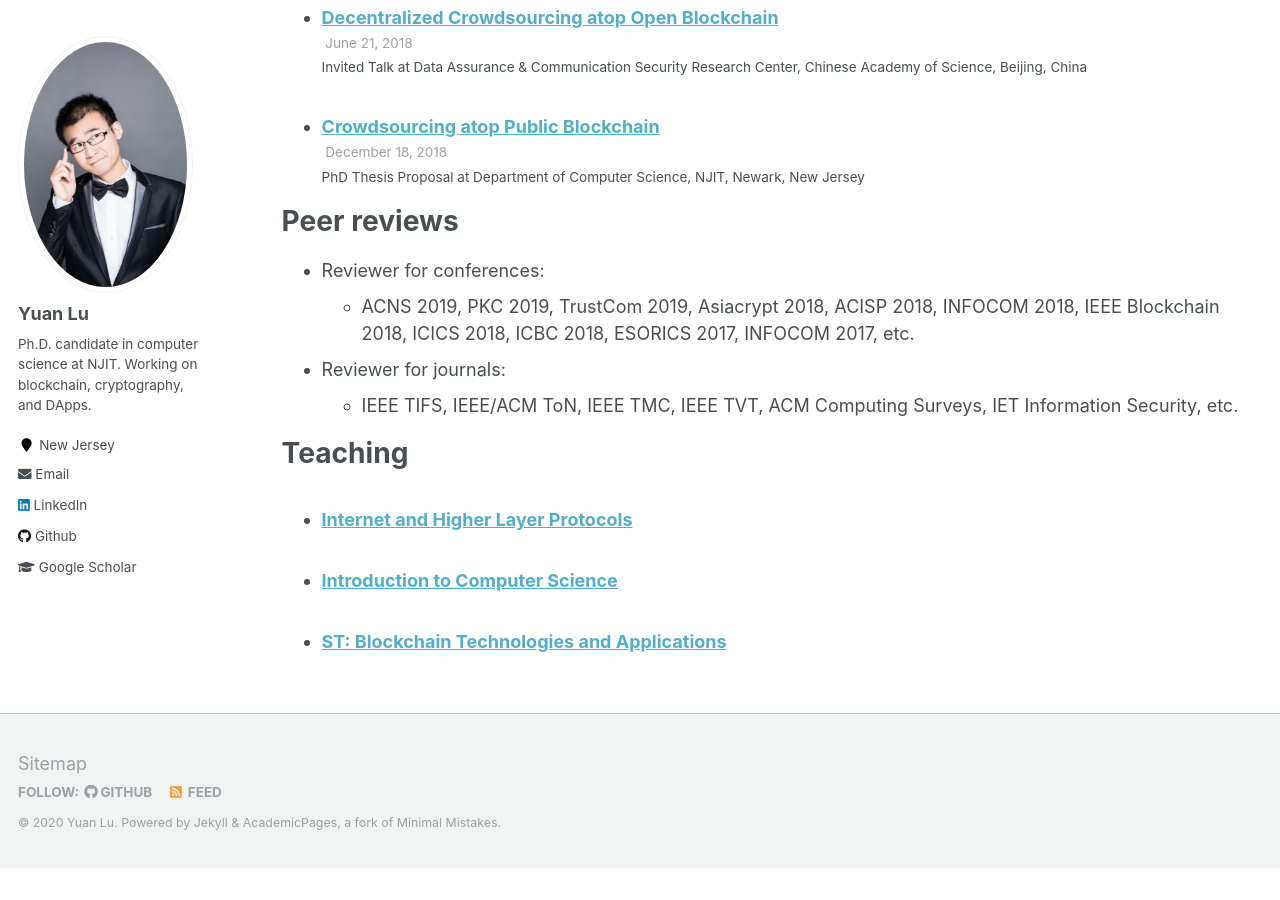
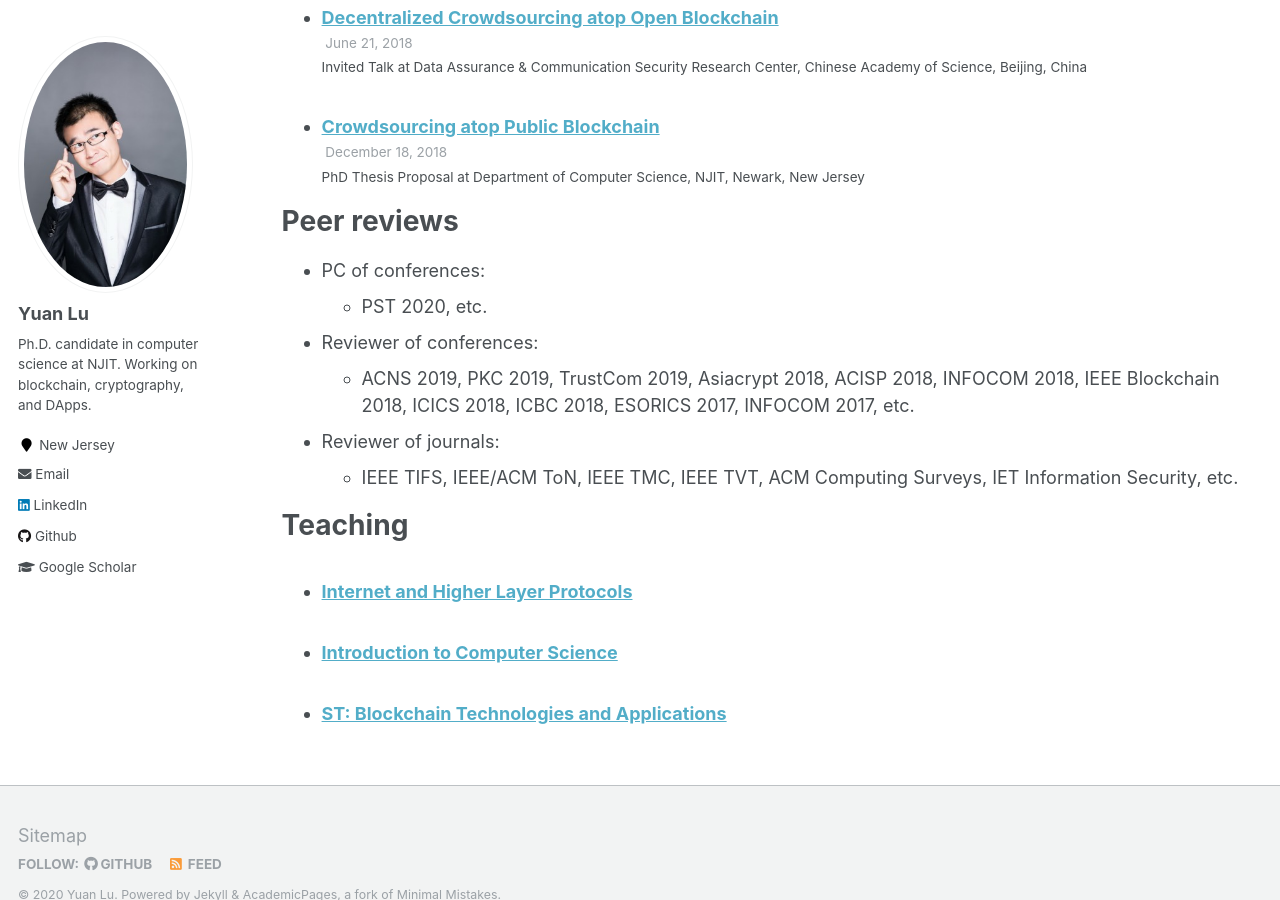
Before and after one commit to yylluu/yylluu.github.io, a Jekyll site: the page built from _pages/cv.md, in a window 1280 px wide and 900 px high, scrolled down 1675 px. Built offline with Jekyll 4.4.1, drawn with Linux system fonts in a browser that asks for light colours; before the commit the page ends 2543 px from its top, so only the background shows below that.

Commit message:
Update cv.md

```diff
--- a/_pages/cv.md
+++ b/_pages/cv.md
@@ -62,9 +62,11 @@ Talks
 
 Peer reviews
 ======
-* Reviewer for conferences:
+* PC of conferences:
+  * PST 2020, etc.
+* Reviewer of conferences:
   * ACNS 2019, PKC 2019, TrustCom 2019, Asiacrypt 2018, ACISP 2018, INFOCOM 2018, IEEE Blockchain 2018, ICICS 2018, ICBC 2018, ESORICS 2017, INFOCOM 2017, etc.
-* Reviewer for journals:
+* Reviewer of journals:
   * IEEE TIFS, IEEE/ACM ToN, IEEE TMC, IEEE TVT, ACM Computing Surveys, IET Information Security, etc.
 
 Teaching
```
